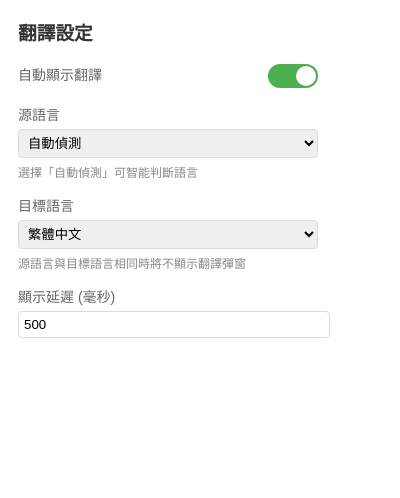
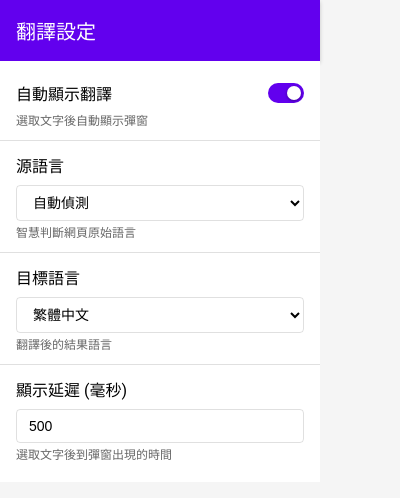
Before and after one commit to kylecheng3146/highlighting-translate, a browser extension: page popup.html in a window 400 px wide. Drawn offline with Linux system fonts and the light colour scheme.

Commit message:
feat(ui): Redesign popup with Material Design elements

```diff
--- a/popup.html
+++ b/popup.html
@@ -2,93 +2,205 @@
 <html>
 <head>
   <meta charset="utf-8">
+  <meta name="viewport" content="width=device-width, initial-scale=1.0">
+  <title>Highlighting Translate Settings</title>
   <style>
+    :root {
+      --primary-color: #6200ee;
+      --primary-variant: #3700b3;
+      --secondary-color: #03dac6;
+      --background-color: #f5f5f5;
+      --surface-color: #ffffff;
+      --error-color: #b00020;
+      --on-primary: #ffffff;
+      --on-surface: #000000;
+      --on-surface-medium: rgba(0, 0, 0, 0.6);
+      --on-surface-disabled: rgba(0, 0, 0, 0.38);
+      --divider-color: rgba(0, 0, 0, 0.12);
+    }
+
     body {
-      width: 300px;
-      padding: 10px;
-      font-family: Arial, sans-serif;
+      width: 320px;
+      margin: 0;
+      padding: 0;
+      font-family: 'Roboto', -apple-system, BlinkMacSystemFont, 'Segoe UI', Arial, sans-serif;
+      background-color: var(--background-color);
+      color: var(--on-surface);
+      overflow-x: hidden;
     }
-    h3 {
-      margin-top: 0;
-      color: #333;
-    }
-    .setting-item {
-      margin-bottom: 15px;
-    }
-    label {
-      display: block;
-      margin-bottom: 5px;
-      color: #666;
-      font-size: 14px;
-    }
-    select, input {
-      width: 100%;
-      padding: 5px;
-      border: 1px solid #ddd;
-      border-radius: 4px;
-    }
-    .toggle-container {
+
+    header {
+      background-color: var(--primary-color);
+      color: var(--on-primary);
+      padding: 16px;
+      box-shadow: 0 2px 4px rgba(0,0,0,0.2);
       display: flex;
       align-items: center;
+    }
+
+    header h1 {
+      margin: 0;
+      font-size: 20px;
+      font-weight: 500;
+    }
+
+    .container {
+      padding: 8px 0;
+      background-color: var(--surface-color);
+    }
+
+    .setting-row {
+      padding: 12px 16px;
+      display: flex;
+      flex-direction: column;
+      border-bottom: 1px solid var(--divider-color);
+    }
+
+    .setting-row:last-child {
+      border-bottom: none;
+    }
+
+    .setting-header {
+      display: flex;
       justify-content: space-between;
+      align-items: center;
+      margin-bottom: 4px;
     }
-    .toggle {
+
+    .setting-label {
+      font-size: 16px;
+      font-weight: 400;
+    }
+
+    .setting-description {
+      font-size: 12px;
+      color: var(--on-surface-medium);
+      margin-top: 2px;
+    }
+
+    /* Select and Input styling */
+    select, input[type="number"] {
+      margin-top: 8px;
+      padding: 8px 12px;
+      font-size: 14px;
+      border: 1px solid var(--divider-color);
+      border-radius: 4px;
+      background-color: transparent;
+      outline: none;
+      transition: border-color 0.2s;
+    }
+
+    select:focus, input[type="number"]:focus {
+      border-color: var(--primary-color);
+      border-width: 2px;
+      padding: 7px 11px; /* Adjust padding for thicker border */
+    }
+
+    /* Toggle Switch styling */
+    .switch {
       position: relative;
-      width: 50px;
-      height: 24px;
+      display: inline-block;
+      width: 36px;
+      height: 20px;
+    }
+
+    .switch input {
+      opacity: 0;
+      width: 0;
+      height: 0;
+    }
+
+    .slider {
+      position: absolute;
+      cursor: pointer;
+      top: 0;
+      left: 0;
+      right: 0;
+      bottom: 0;
       background-color: #ccc;
-      border-radius: 12px;
-      cursor: pointer;
-      transition: background-color 0.3s;
+      transition: .4s;
+      border-radius: 20px;
     }
-    .toggle.active {
-      background-color: #4CAF50;
+
+    .slider:before {
+      position: absolute;
+      content: "";
+      height: 14px;
+      width: 14px;
+      left: 3px;
+      bottom: 3px;
+      background-color: white;
+      transition: .4s;
+      border-radius: 50%;
+      box-shadow: 0 1px 3px rgba(0,0,0,0.4);
     }
-    .toggle-slider {
-      position: absolute;
-      top: 2px;
-      left: 2px;
-      width: 20px;
-      height: 20px;
-      background-color: white;
-      border-radius: 50%;
-      transition: transform 0.3s;
+
+    input:checked + .slider {
+      background-color: var(--primary-color);
     }
-    .toggle.active .toggle-slider {
-      transform: translateX(26px);
+
+    input:checked + .slider:before {
+      transform: translateX(16px);
     }
-    #status {
-      margin-top: 10px;
-      padding: 5px;
+
+    /* Legacy toggle class support */
+    .toggle { display: none; } /* We will use the new switch structure */
+
+    /* Snackbar styling */
+    #snackbar {
+      visibility: hidden;
+      min-width: 200px;
+      background-color: #333;
+      color: #fff;
+      text-align: center;
       border-radius: 4px;
-      text-align: center;
-      font-size: 12px;
+      padding: 12px;
+      position: fixed;
+      z-index: 1;
+      left: 50%;
+      bottom: 20px;
+      transform: translateX(-50%);
+      font-size: 14px;
+      box-shadow: 0 3px 5px rgba(0,0,0,0.3);
     }
-    .success {
-      background-color: #d4edda;
-      color: #155724;
+
+    #snackbar.show {
+      visibility: visible;
+      animation: fadein 0.5s, fadeout 0.5s 2.5s;
     }
-    .note {
-      font-size: 12px;
-      color: #888;
-      margin-top: 5px;
+
+    @keyframes fadein {
+      from {bottom: 0; opacity: 0;}
+      to {bottom: 20px; opacity: 1;}
+    }
+
+    @keyframes fadeout {
+      from {bottom: 20px; opacity: 1;}
+      to {bottom: 0; opacity: 0;}
     }
   </style>
 </head>
 <body>
-  <h3>翻譯設定</h3>
+  <header>
+    <h1>翻譯設定</h1>
+  </header>
 
-  <div class="setting-item">
-    <div class="toggle-container">
-      <label>自動顯示翻譯</label>
-      <div class="toggle" id="autoTranslate">
-        <div class="toggle-slider"></div>
+  <div class="container">
+    <div class="setting-row">
+      <div class="setting-header">
+        <label class="setting-label" for="autoTranslateCheck">自動顯示翻譯</label>
+        <label class="switch">
+          <input type="checkbox" id="autoTranslateCheck">
+          <span class="slider"></span>
+        </label>
       </div>
-    </div>
+      <div class="setting-description">選取文字後自動顯示彈窗</div>
+      <!-- Hidden element for backward compatibility with existing popup.js logic if needed -->
+      <div id="autoTranslate" style="display:none"></div>
     </div>
 
-  <div class="setting-item">
-    <label for="sourceLang">源語言</label>
+    <div class="setting-row">
+      <label class="setting-label" for="sourceLang">源語言</label>
       <select id="sourceLang">
         <option value="auto">自動偵測</option>
         <option value="zh-TW">繁體中文</option>
@@ -100,11 +212,11 @@
         <option value="fr">法文</option>
         <option value="de">德文</option>
       </select>
-    <div class="note">選擇「自動偵測」可智能判斷語言</div>
+      <div class="setting-description">智慧判斷網頁原始語言</div>
     </div>
 
-  <div class="setting-item">
-    <label for="targetLang">目標語言</label>
+    <div class="setting-row">
+      <label class="setting-label" for="targetLang">目標語言</label>
       <select id="targetLang">
         <option value="zh-TW">繁體中文</option>
         <option value="zh-CN">簡體中文</option>
@@ -115,15 +227,17 @@
         <option value="fr">法文</option>
         <option value="de">德文</option>
       </select>
-    <div class="note">源語言與目標語言相同時將不顯示翻譯彈窗</div>
+      <div class="setting-description">翻譯後的結果語言</div>
     </div>
 
-  <div class="setting-item">
-    <label for="delay">顯示延遲 (毫秒)</label>
-    <input type="number" id="delay" min="0" max="2000" step="100" value="500">
+    <div class="setting-row">
+      <label class="setting-label" for="delay">顯示延遲 (毫秒)</label>
+      <input type="number" id="delay" min="0" max="2000" step="100">
+      <div class="setting-description">選取文字後到彈窗出現的時間</div>
+    </div>
   </div>
 
-  <div id="status"></div>
+  <div id="snackbar">設定已儲存</div>
 
   <script src="popup.js"></script>
 </body>
--- a/popup.js
+++ b/popup.js
@@ -1,5 +1,6 @@
 // 載入設定
 async function loadSettings() {
+    try {
         const settings = await chrome.storage.sync.get({
             autoTranslate: true,
             sourceLang: 'auto',
@@ -8,75 +9,90 @@ async function loadSettings() {
         });
 
         // 更新 UI
-    document.getElementById('autoTranslate').classList.toggle('active', settings.autoTranslate);
-    document.getElementById('sourceLang').value = settings.sourceLang;
-    document.getElementById('targetLang').value = settings.targetLang;
-    document.getElementById('delay').value = settings.delay;
+        const autoTranslateCheck = document.getElementById('autoTranslateCheck');
+        if (autoTranslateCheck) autoTranslateCheck.checked = settings.autoTranslate;
+
+        const sourceLang = document.getElementById('sourceLang');
+        if (sourceLang) sourceLang.value = settings.sourceLang;
+
+        const targetLang = document.getElementById('targetLang');
+        if (targetLang) targetLang.value = settings.targetLang;
+
+        const delay = document.getElementById('delay');
+        if (delay) delay.value = settings.delay;
+    } catch (error) {
+        console.error('Failed to load settings:', error);
+    }
 }
 
 // 安全地發送消息到 content script
 async function sendMessageToContentScript(message) {
     try {
         const tabs = await chrome.tabs.query({active: true, currentWindow: true});
-        if (tabs[0]) {
+        if (tabs && tabs[0]) {
             const tab = tabs[0];
 
-            // 檢查是否是可以注入 content script 的頁面
-            if (tab.url.startsWith('chrome://') ||
+            if (!tab.url || tab.url.startsWith('chrome://') ||
                 tab.url.startsWith('chrome-extension://') ||
                 tab.url.startsWith('edge://') ||
                 tab.url.startsWith('about:') ||
                 tab.url.startsWith('moz-extension://')) {
-                // 這些是系統頁面，不能發送消息
                 return;
             }
 
-            // 嘗試發送消息，如果失敗則忽略
             await chrome.tabs.sendMessage(tab.id, message);
         }
     } catch (error) {
-        // 忽略連接錯誤，這通常表示頁面沒有 content script
         console.log('Cannot send message to content script:', error.message);
+    }
+}
+
+// 顯示 Snackbar
+function showSnackbar() {
+    const snackbar = document.getElementById("snackbar");
+    if (snackbar) {
+        snackbar.className = "show";
+        setTimeout(() => {
+            snackbar.className = snackbar.className.replace("show", "");
+        }, 2000);
     }
 }
 
 // 儲存設定
 async function saveSettings() {
     const settings = {
-        autoTranslate: document.getElementById('autoTranslate').classList.contains('active'),
+        autoTranslate: document.getElementById('autoTranslateCheck').checked,
         sourceLang: document.getElementById('sourceLang').value,
         targetLang: document.getElementById('targetLang').value,
-        delay: parseInt(document.getElementById('delay').value)
+        delay: parseInt(document.getElementById('delay').value) || 500
     };
 
+    try {
         await chrome.storage.sync.set(settings);
+        showSnackbar();
 
-    // 顯示儲存成功訊息
-    const status = document.getElementById('status');
-    status.textContent = '設定已儲存';
-    status.className = 'success';
-    setTimeout(() => {
-        status.textContent = '';
-        status.className = '';
-    }, 2000);
-
-    // 安全地通知 content scripts 更新設定
         await sendMessageToContentScript({
             action: 'updateSettings',
             settings: settings
         });
+    } catch (error) {
+        console.error('Failed to save settings:', error);
+    }
 }
 
-// 切換開關
-document.getElementById('autoTranslate').addEventListener('click', function () {
-    this.classList.toggle('active');
-    saveSettings();
+// 事件監聽
+document.addEventListener('DOMContentLoaded', () => {
+    loadSettings();
+
+    const autoTranslateCheck = document.getElementById('autoTranslateCheck');
+    if (autoTranslateCheck) autoTranslateCheck.addEventListener('change', saveSettings);
+
+    const sourceLang = document.getElementById('sourceLang');
+    if (sourceLang) sourceLang.addEventListener('change', saveSettings);
+
+    const targetLang = document.getElementById('targetLang');
+    if (targetLang) targetLang.addEventListener('change', saveSettings);
+
+    const delay = document.getElementById('delay');
+    if (delay) delay.addEventListener('change', saveSettings);
 });
-
-// 監聽設定變更
-document.getElementById('sourceLang').addEventListener('change', saveSettings);
-document.getElementById('targetLang').addEventListener('change', saveSettings);
-document.getElementById('delay').addEventListener('change', saveSettings);
-
-// 初始化
-loadSettings();
```
Also changed, not shown: popup.test.js (added, +66 -0 lines). Lines whose indentation alone changed are shown as unchanged.
